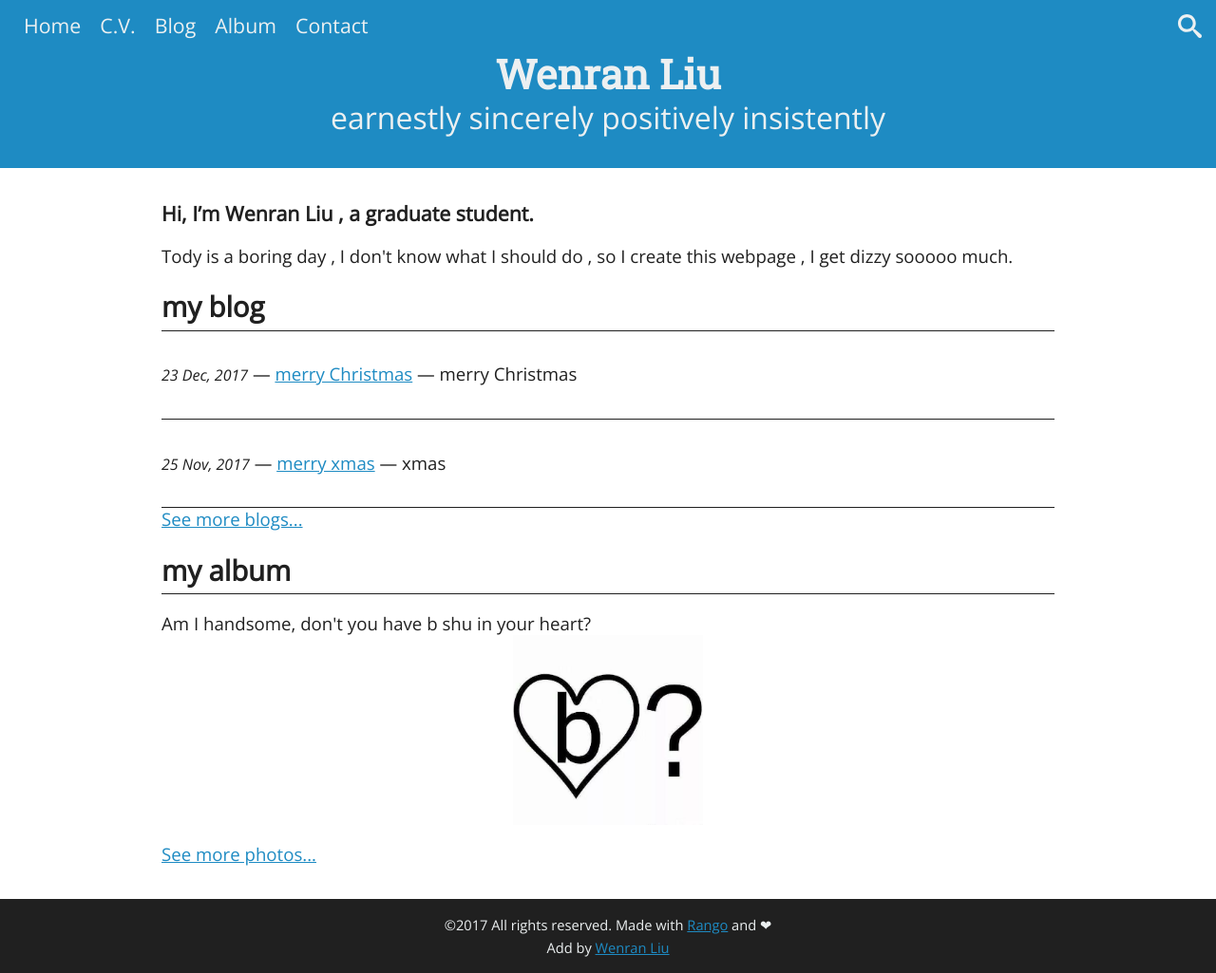
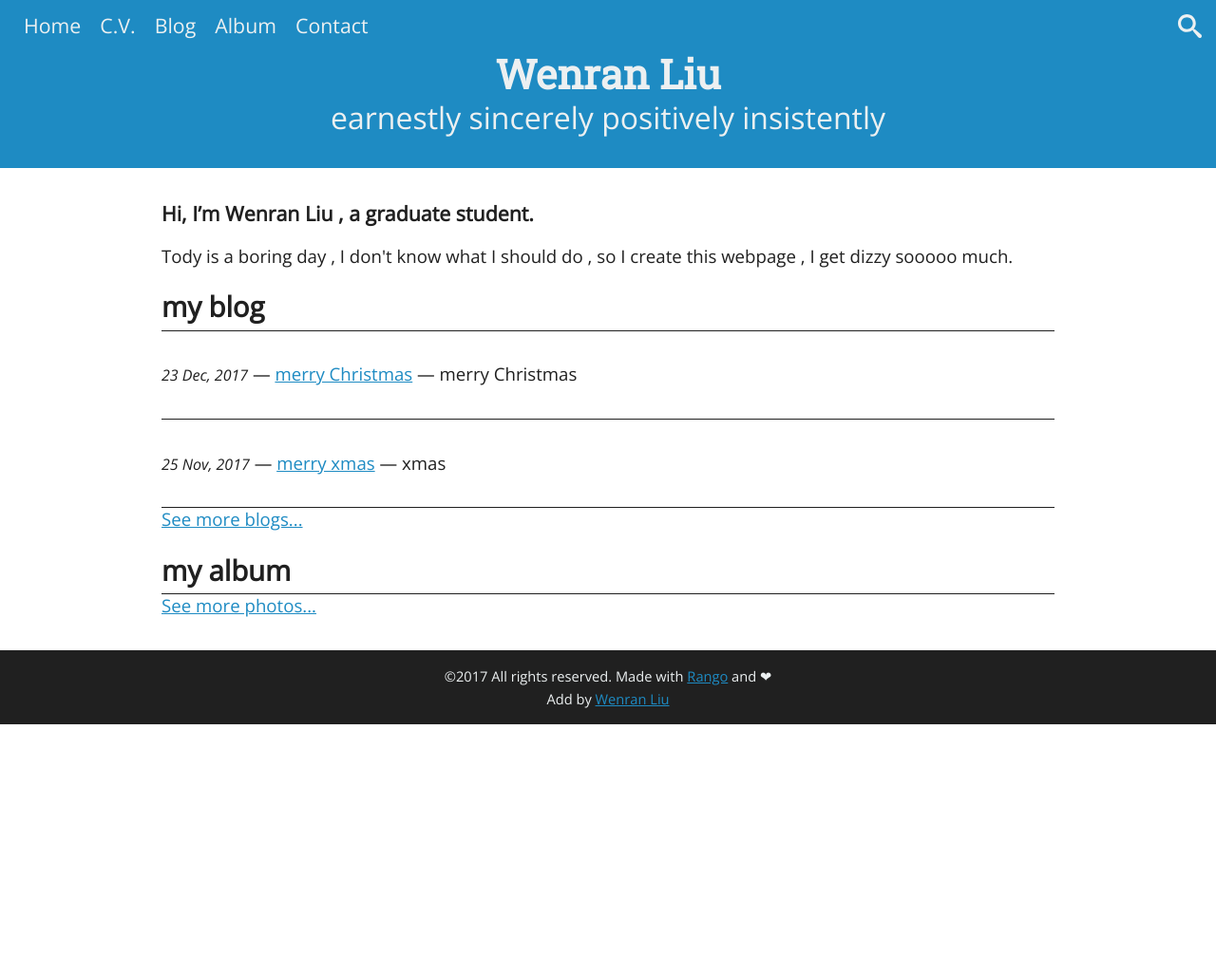
Before and after one commit to liuwenran/liuwenran.github.io, a Jekyll site: the page built from index.html, in a window 1280 px wide. Shown: the whole page at 95% size. Built offline with Jekyll 4.4.1, drawn with Linux system fonts in a browser that asks for light colours; after the commit the page ends 900 px from its top, so only the background shows below that.

Commit message:
no joking any more

```diff
--- a/index.html
+++ b/index.html
@@ -26,7 +26,7 @@ layout: default
     <p> </p>
 
     <h1 class="page-title"> my album </h1>
-      <p> Am I handsome, don't you have b shu in your heart? <img src="/data/bshu.jpeg"  alt="b shu in heart" height="200" width="200" /> </p>
+      <!-- <p> Am I handsome, don't you have b shu in your heart? <img src="/data/bshu.jpeg"  alt="b shu in heart" height="200" width="200" /> </p> -->
       <!-- <p> let's sing, rua! <img src="/data/sing.jpeg" alt="sing" height="300" width="200"/> </p> -->
     <a href="album"> See more photos... </a>
 
```
